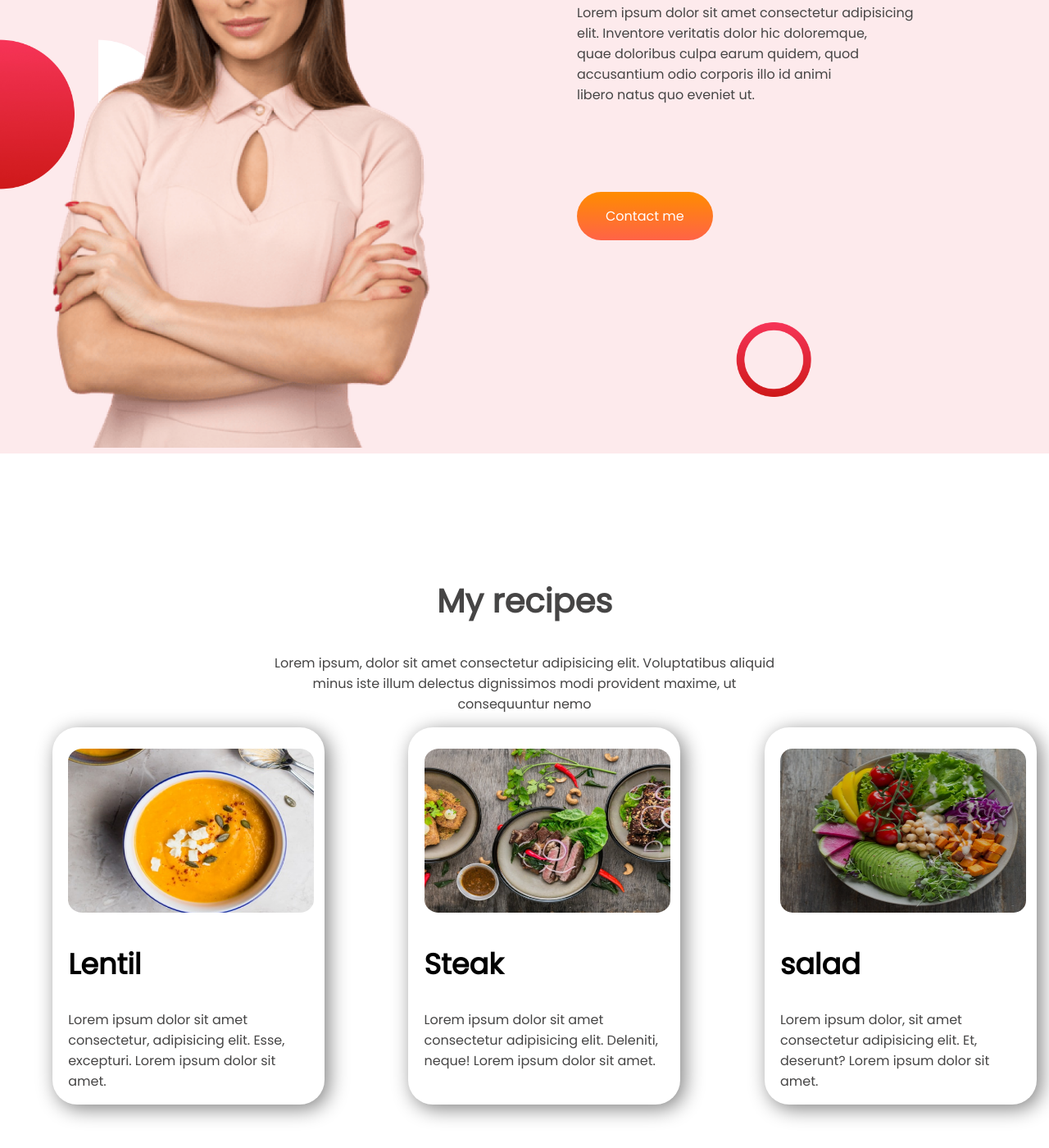
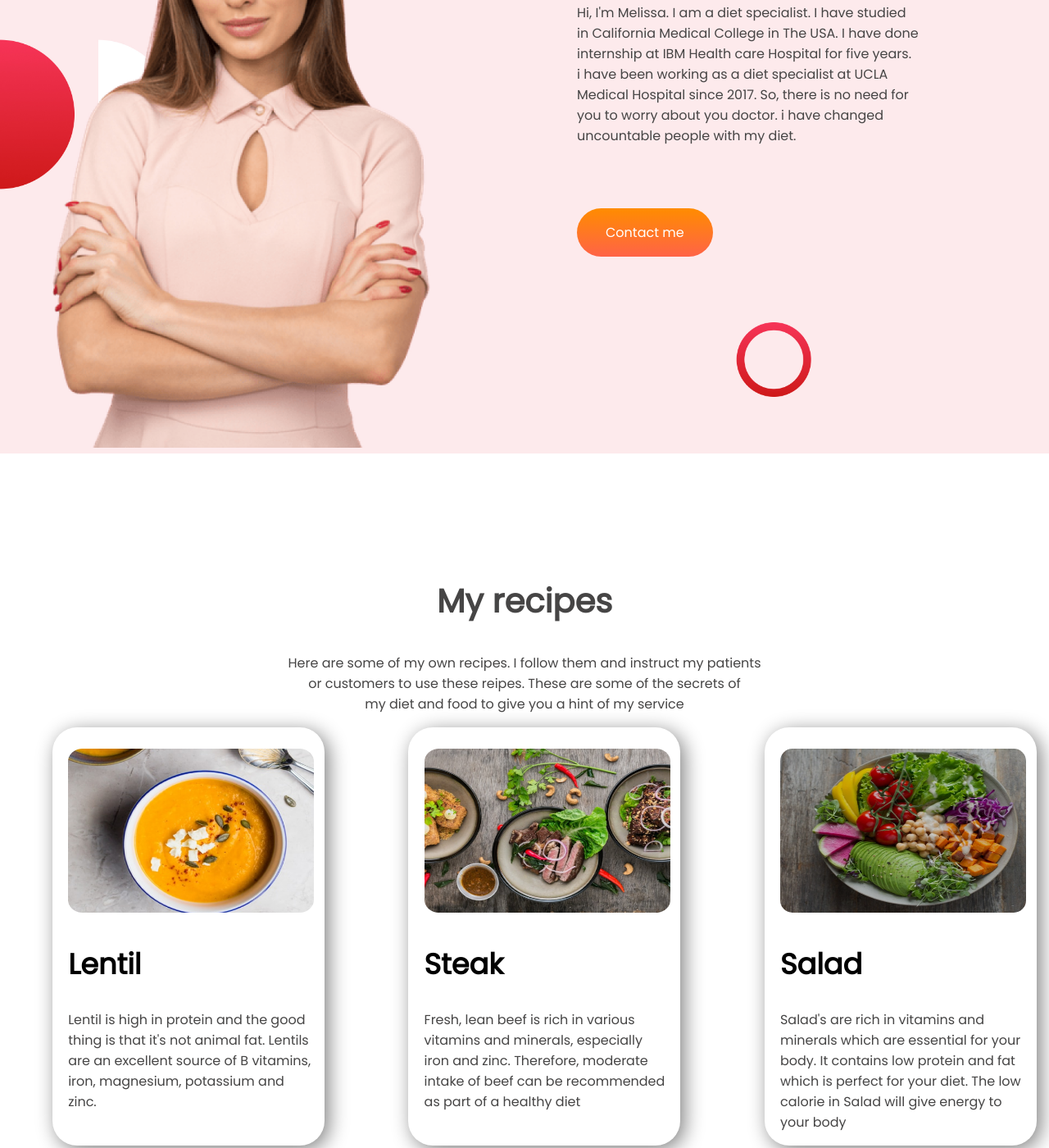
Before and after one commit to Sadnan-08/food-network, a plain HTML site: page index.html in a window 1280 px wide. Shown: the part 960-2360 px from the top of the page at 82% size. Drawn offline with Linux system fonts and the light colour scheme.

Commit message:
removed dummy text

```diff
--- a/index.html
+++ b/index.html
@@ -38,7 +38,7 @@
 
         <div class="about-me">
             <h2>About Me</h2>
-            <p>Lorem ipsum dolor sit amet consectetur adipisicing <br> elit. Inventore veritatis dolor hic doloremque, <br> quae doloribus culpa earum quidem, quod <br> accusantium odio corporis illo id animi <br> libero natus quo eveniet ut.</p>
+            <p>Hi, I'm Melissa. I am a diet specialist. I have studied <br> in California Medical College in The USA. I have done <br> internship at IBM Health care Hospital for five years. <br> i have been working as a diet specialist at UCLA <br> Medical Hospital since 2017. So, there is no need for <br> you to worry about you doctor. i have changed <br> uncountable people with my diet. </p>
             <a class="contact-me" href="https://www.linkedin.com/in/sadnan-samim-72744b214/" target="_blank">Contact me</a>
         </div>
 
@@ -50,7 +50,7 @@
 
         <div class="my-recipes">
             <h2 id="big-my-recipe">My recipes</h2>
-            <p >Lorem ipsum, dolor sit amet consectetur adipisicing elit. Voluptatibus aliquid <br> minus iste illum delectus dignissimos modi provident maxime, ut <br> consequuntur nemo </p>
+            <p>Here are some of my own recipes. I follow them and instruct my patients <br> or customers to use these reipes. These are some of the secrets of <br> my diet and food to give you a hint of my service </p>
         </div>
 
         <div class="flexible-container">
@@ -58,19 +58,19 @@
             <div class="one-third-width">
                 <img class="third-img" src="images/Project Cover.png" alt="">
                 <h2 class="recipe-title">Lentil</h2>
-                <p>Lorem ipsum dolor sit amet consectetur, adipisicing elit. Esse, excepturi. Lorem ipsum dolor sit amet.</p>
+                <p>Lentil is high in protein and the good thing is that it's not animal fat. Lentils are an excellent source of B vitamins, iron, magnesium, potassium and <br> zinc. </p>
             </div>
 
             <div class="one-third-width">
                 <img class="third-img" src="images/Project Cover1.jpg" alt="">
                 <h2 class="recipe-title">Steak</h2>
-                <p>Lorem ipsum dolor sit amet consectetur adipisicing elit. Deleniti, neque! Lorem ipsum dolor sit amet.</p>
+                <p>Fresh, lean beef is rich in various vitamins and minerals, especially <br> iron and zinc. Therefore, moderate intake of beef can be recommended as part of a healthy diet </p>
             </div>
 
             <div class="one-third-width">
                 <img id="round-image" class="third-img" src="images/Project Cover5.png" alt="">
-                <h2 class="recipe-title">salad</h2>
-                <p>Lorem ipsum dolor, sit amet consectetur adipisicing elit. Et, deserunt? Lorem ipsum dolor sit amet. </p>
+                <h2 class="recipe-title">Salad</h2>
+                <p>Salad's are rich in vitamins and minerals which are essential for your body. It contains low protein and fat which is perfect for your diet. The low calorie in Salad will give energy to your body</p>
             </div>
 
         </div>
--- a/style.css
+++ b/style.css
@@ -57,7 +57,7 @@ section{
     background-image: linear-gradient(darkorange,tomato);
     border-radius: 30px;
     display: inline-block;
-    margin-top: 90px;
+    margin-top: 60px;
     transition: .3s;
 }
 .contact-me:hover{
```
